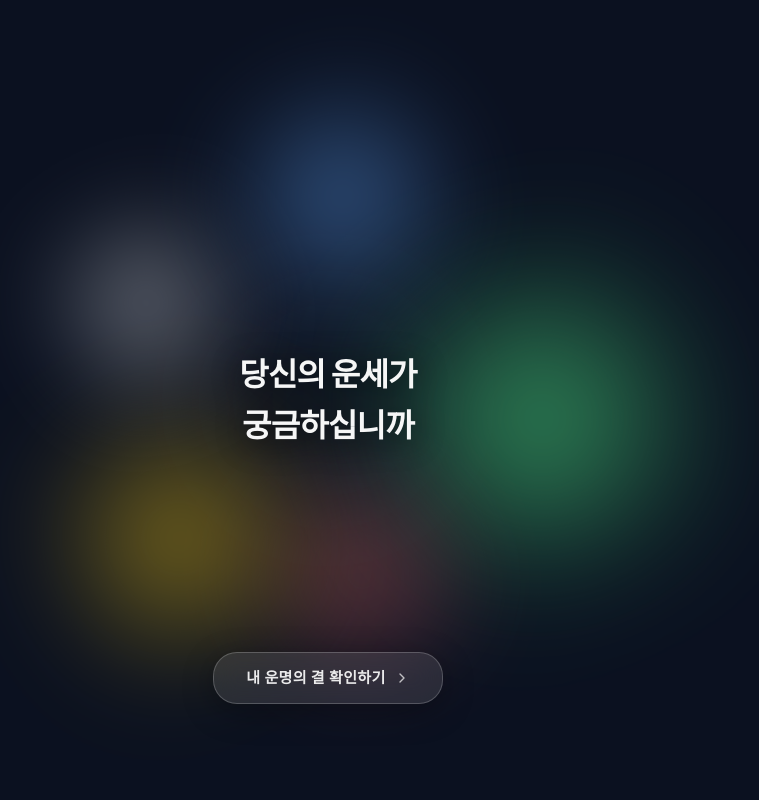
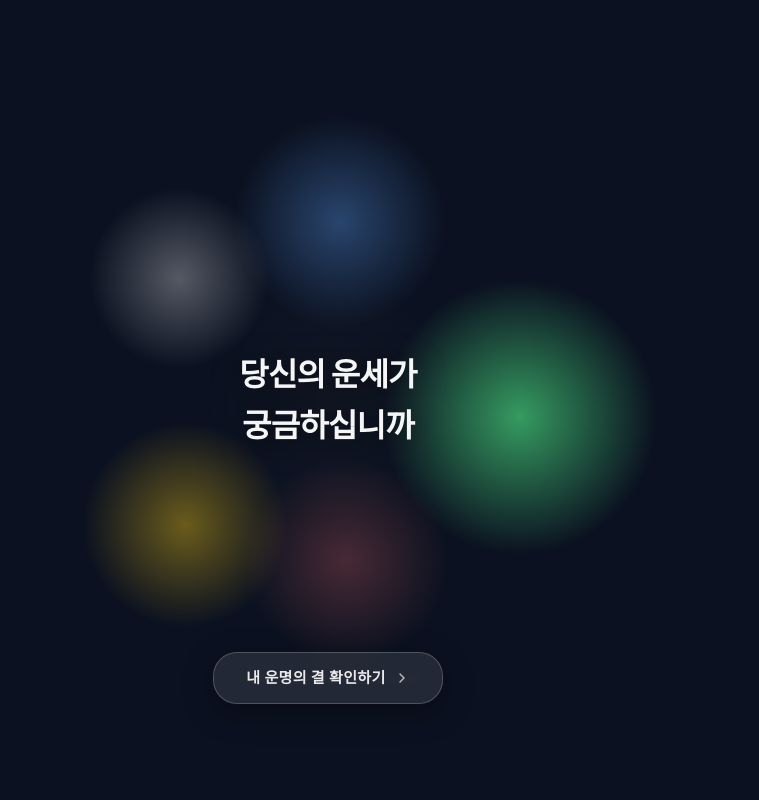
Before and after one commit to kimhoon0612-dev/saju-web, a Next.js app in the folder frontend/: page / in a window 1280 px wide. Shown: the top 800 px of the page, without its empty margins (312-1071 px from the left). Built offline with nearby package versions, Linux system fonts and the light colour scheme; a web font is replaced by a local one.

Commit message:
Fix elemental orbs visibility universally with radial grids

```diff
--- a/frontend/src/app/page.tsx
+++ b/frontend/src/app/page.tsx
@@ -380,44 +380,69 @@ export default function Home() {
           <motion.div
             animate={{ scale: [1, 1.3, 1], opacity: [0.2, 0.4, 0.2] }}
             transition={{ duration: 6, repeat: Infinity, ease: "easeInOut" }}
-            className="absolute w-64 h-64 bg-white/10 rounded-full blur-3xl"
+            className="absolute rounded-full"
+            style={{
+              width: "250px", height: "250px",
+              background: "radial-gradient(circle, rgba(255,255,255,0.15) 0%, rgba(255,255,255,0) 70%)"
+            }}
           />
 
           {/* Rotating Container for 5 Elements */}
           <motion.div
             animate={{ rotate: 360 }}
             transition={{ duration: 30, repeat: Infinity, ease: "linear" }}
-            className="relative w-[120vw] h-[120vw] max-w-[600px] max-h-[600px]"
+            className="absolute flex items-center justify-center"
+            style={{ width: "800px", height: "800px" }}
           >
             {/* 목 (Wood) - Green */}
             <motion.div
-              animate={{ scale: [0.8, 1.3, 0.8], opacity: [0.4, 0.8, 0.4] }}
+              animate={{ scale: [0.8, 1.3, 0.8], opacity: [0.5, 1, 0.5] }}
               transition={{ duration: 4, repeat: Infinity, ease: "easeInOut", delay: 0 }}
-              className="absolute top-[5%] right-[20%] w-32 h-32 md:w-40 md:h-40 bg-[#4ADE80] rounded-full blur-3xl"
+              className="absolute rounded-full"
+              style={{
+                top: "15%", right: "25%", width: "220px", height: "220px",
+                background: "radial-gradient(circle, rgba(74,222,128,0.7) 0%, rgba(74,222,128,0) 70%)"
+              }}
             />
             {/* 화 (Fire) - Red */}
             <motion.div
-              animate={{ scale: [0.8, 1.4, 0.8], opacity: [0.3, 0.7, 0.3] }}
+              animate={{ scale: [0.8, 1.4, 0.8], opacity: [0.4, 0.9, 0.4] }}
               transition={{ duration: 5, repeat: Infinity, ease: "easeInOut", delay: 1 }}
-              className="absolute right-[5%] top-[40%] w-36 h-36 md:w-48 md:h-48 bg-[#F87171] rounded-full blur-3xl"
+              className="absolute rounded-full"
+              style={{
+                top: "40%", right: "15%", width: "250px", height: "250px",
+                background: "radial-gradient(circle, rgba(248,113,113,0.6) 0%, rgba(248,113,113,0) 70%)"
+              }}
             />
             {/* 토 (Earth) - Yellow */}
             <motion.div
-              animate={{ scale: [0.9, 1.3, 0.9], opacity: [0.4, 0.9, 0.4] }}
+              animate={{ scale: [0.9, 1.3, 0.9], opacity: [0.5, 1, 0.5] }}
               transition={{ duration: 4.5, repeat: Infinity, ease: "easeInOut", delay: 2 }}
-              className="absolute bottom-[5%] right-[25%] w-32 h-32 md:w-40 md:h-40 bg-[#FACC15] rounded-full blur-3xl"
+              className="absolute rounded-full"
+              style={{
+                bottom: "15%", right: "30%", width: "200px", height: "200px",
+                background: "radial-gradient(circle, rgba(250,204,21,0.6) 0%, rgba(250,204,21,0) 70%)"
+              }}
             />
             {/* 금 (Metal) - White */}
             <motion.div
-              animate={{ scale: [0.8, 1.4, 0.8], opacity: [0.4, 0.8, 0.4] }}
+              animate={{ scale: [0.8, 1.4, 0.8], opacity: [0.5, 0.9, 0.5] }}
               transition={{ duration: 5.5, repeat: Infinity, ease: "easeInOut", delay: 0.5 }}
-              className="absolute bottom-[15%] left-[10%] w-32 h-32 md:w-40 md:h-40 bg-[#F8FAFC] rounded-full blur-3xl"
+              className="absolute rounded-full"
+              style={{
+                bottom: "25%", left: "15%", width: "220px", height: "220px",
+                background: "radial-gradient(circle, rgba(248,250,252,0.6) 0%, rgba(248,250,252,0) 70%)"
+              }}
             />
             {/* 수 (Water) - Blue */}
             <motion.div
-              animate={{ scale: [0.8, 1.3, 0.8], opacity: [0.4, 0.8, 0.4] }}
+              animate={{ scale: [0.8, 1.3, 0.8], opacity: [0.5, 1, 0.5] }}
               transition={{ duration: 4.8, repeat: Infinity, ease: "easeInOut", delay: 1.5 }}
-              className="absolute top-[20%] left-[5%] w-36 h-36 md:w-44 md:h-44 bg-[#60A5FA] rounded-full blur-3xl"
+              className="absolute rounded-full"
+              style={{
+                top: "25%", left: "15%", width: "240px", height: "240px",
+                background: "radial-gradient(circle, rgba(96,165,250,0.6) 0%, rgba(96,165,250,0) 70%)"
+              }}
             />
           </motion.div>
         </div>
```
